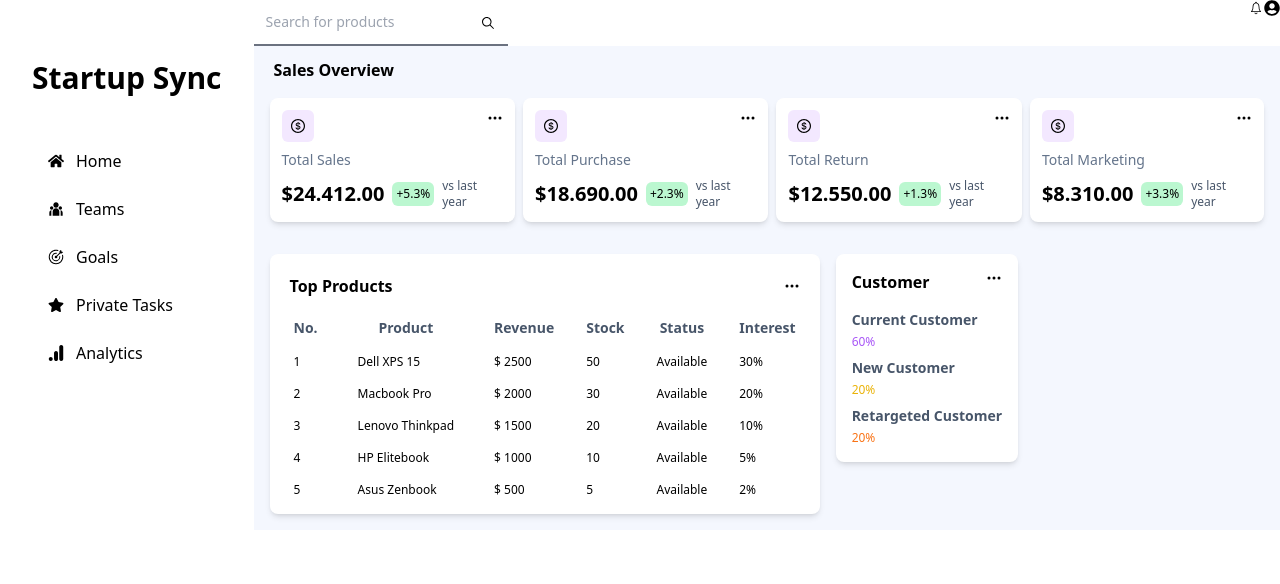
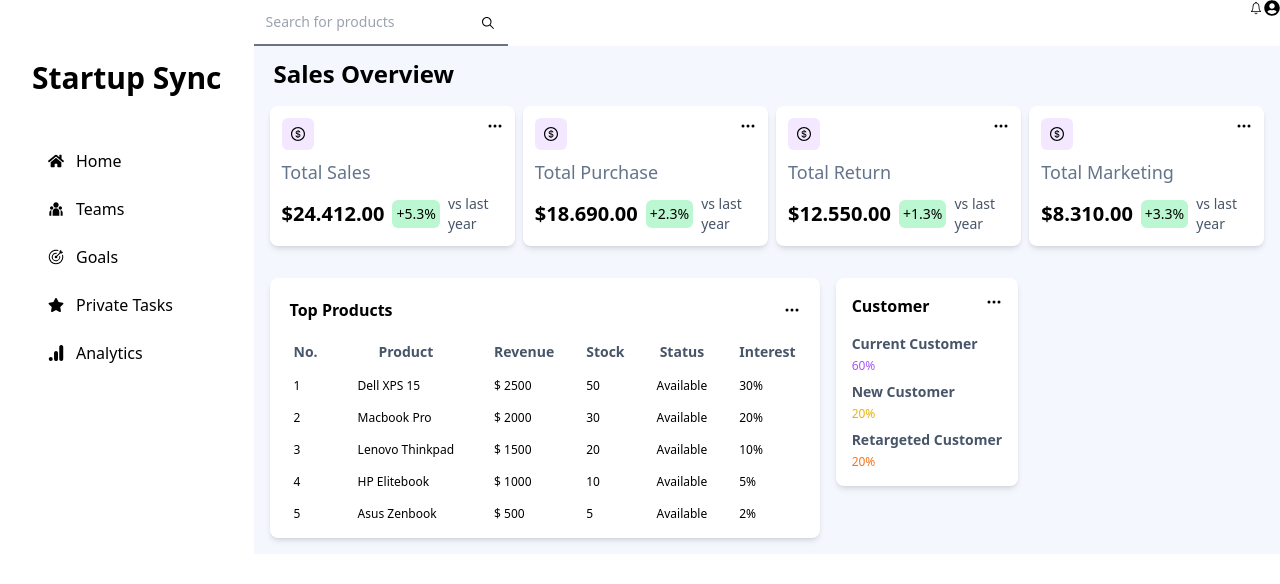
Before and after one commit to manan18/startup-sync, a Next.js app: page /product in a window 1280 px wide. Shown: the top 584 px of the page. Built offline with nearby package versions, Linux system fonts and the light colour scheme.

Commit message:
minor changes

```diff
--- a/src/components/atoms/productcard/index.tsx
+++ b/src/components/atoms/productcard/index.tsx
@@ -24,17 +24,17 @@ const ProductCard: React.FC<ProductCardProps> = ({icon,title,amount,profit,descr
             </div>
 
             <div className='p-1'>
-                <h3 className='text-slate-500 font-sans text-sm'>{title}</h3>
+                <h3 className='text-slate-500 font-sans text-lg'>{title}</h3>
             </div>
 
             <div className='flex p-1 gap-2 items-center'>
                 <div className='text-xl font-semibold'>
                     {amount}
                 </div>
-                <div className=' text-xs bg-green-200 rounded-md p-1'>
+                <div className=' text-sm bg-green-200 rounded-md p-1'>
                     {profit}
                 </div>
-                <div className='text-xs font-sans text-slate-600 antialiased'>
+                <div className='text-sm font-sans text-slate-600 antialiased'>
                     {description}
                 </div>
             </div>
--- a/src/pages/product/index.tsx
+++ b/src/pages/product/index.tsx
@@ -31,7 +31,7 @@ const ProductPage = () => {
 
         <div className="bg-[#f4f7fe]">
           <div>
-            <h1 className="font-sans px-5 pt-3 font-bold">Sales Overview</h1>
+            <h1 className="font-sans px-5 pt-3 font-bold text-2xl">Sales Overview</h1>
           </div>
 
           <div className="flex rounded-lg p-4 gap-2 justify-between">
```
